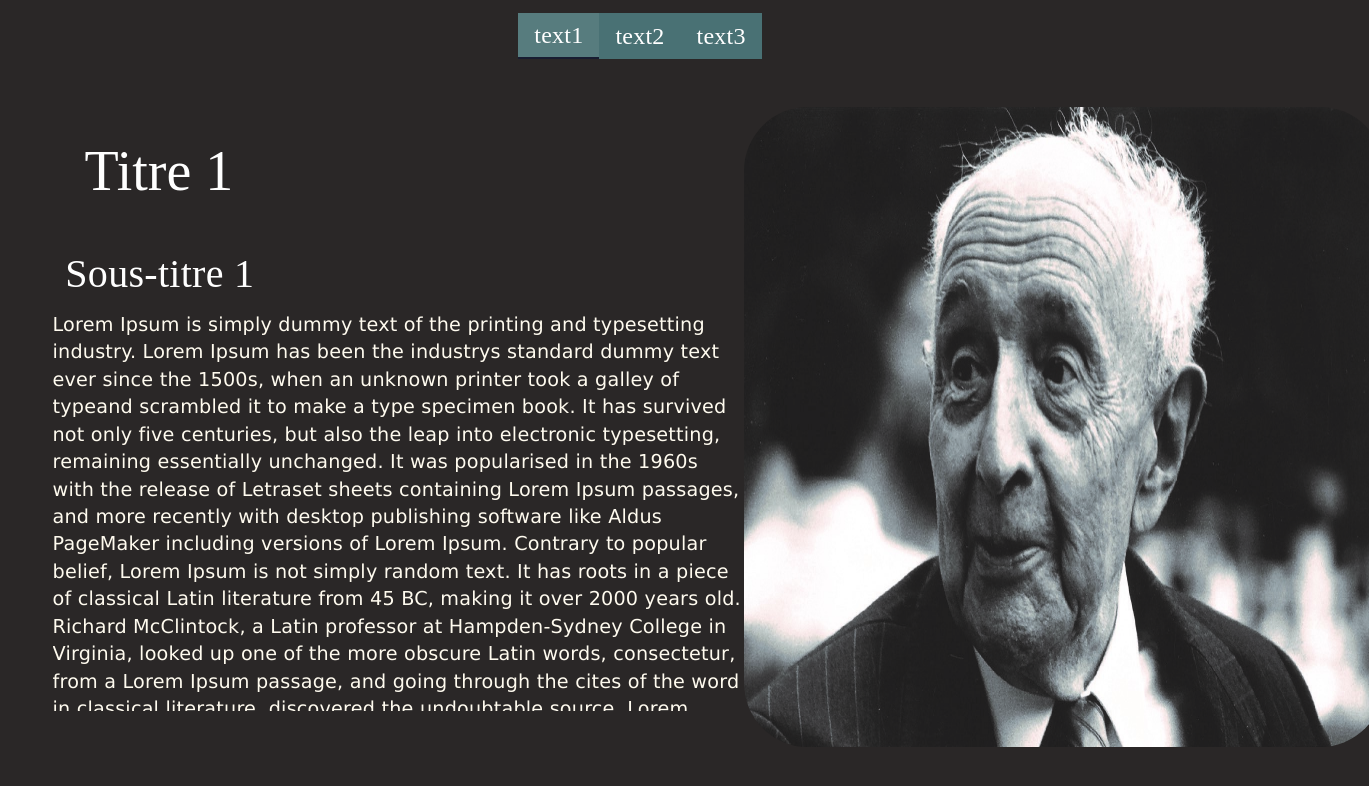
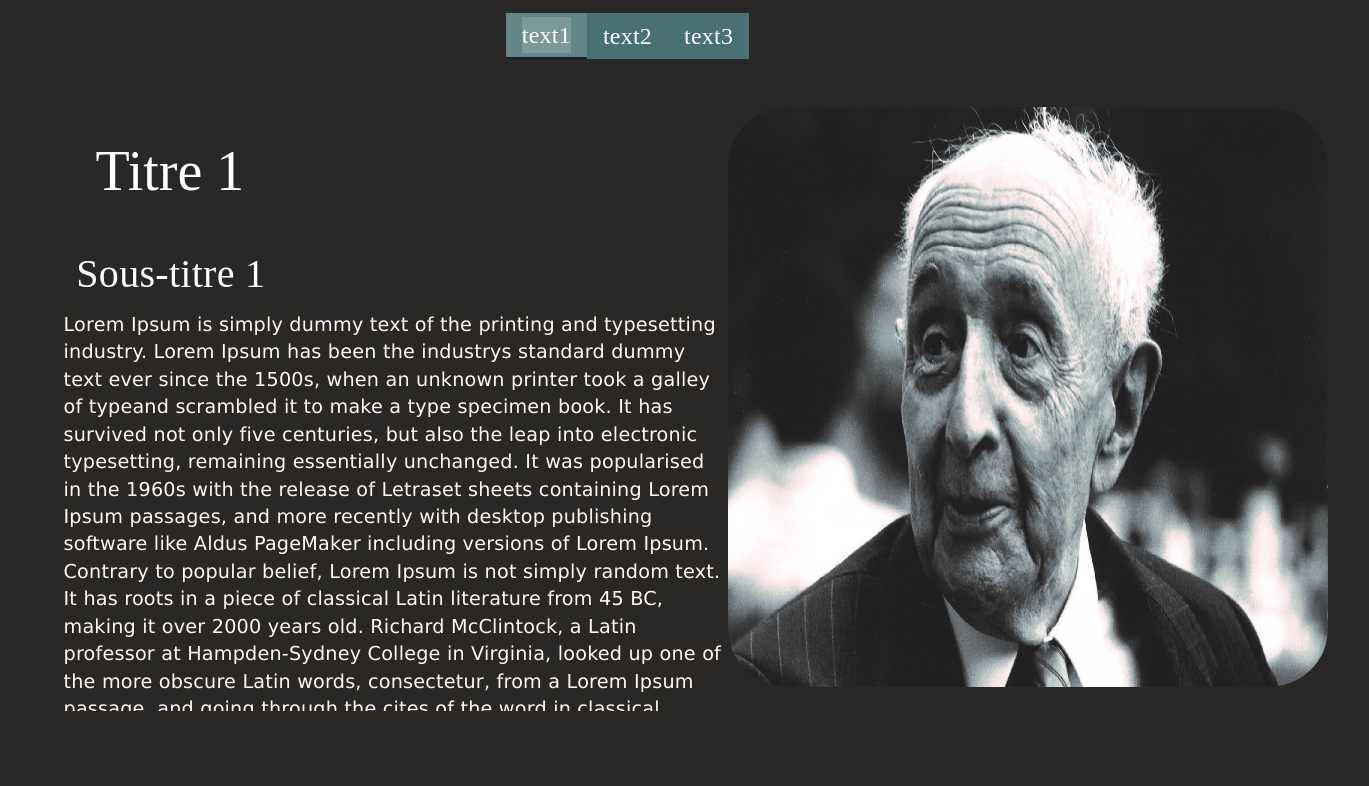
Before and after one commit to TSB04/sally, a Next.js app in the folder app/: page / in a window 1280 px wide. Shown: the top 786 px of the page, 1369 px wide, since content can reach past the window. Built offline with nearby package versions, Linux system fonts and the light colour scheme.

Commit message:
styles rearrange

```diff
--- a/app/pages/index.tsx
+++ b/app/pages/index.tsx
@@ -8,7 +8,9 @@ import Image3 from '../public/image3.jpeg'
 import Theme from '../theme/Theme'
 
 const myStyle = {
-	padding: "1% 0",
+	padding: "1%",
+	backgroundColor: "transparent !important",
+	width: "98%",
 	nav: {
 		display: "flex",
 		flexDirection: "row",
@@ -36,8 +38,8 @@ const myStyle = {
 	},
 	image:{
 		borderRadius: "10%",
-		width: "80vh",
-		height: "80vh",
+		width: 600,
+		height: 580,
 	}
 }
 
@@ -47,7 +49,7 @@ export default function Home() {
   return (
 	<>
 		<Head>
-			<title>titre</title>
+			<title>Présentation</title>
 		</Head>
 		<Grid container justifyContent="center" alignItems="center" sx={myStyle} rowGap={6}>
 			<List sx={myStyle.nav}>
--- a/app/styles/globals.css
+++ b/app/styles/globals.css
@@ -2,9 +2,10 @@ html,
 body {
   padding: 0;
   margin: 0;
+  width: "100%";
   font-family: -apple-system, BlinkMacSystemFont, Segoe UI, Roboto, Oxygen,
     Ubuntu, Cantarell, Fira Sans, Droid Sans, Helvetica Neue, sans-serif;
-  background-color: #2A2727;
+  background: #2A2727;
   scrollbar-gutter: stable both-edges;
 }
 
@@ -17,6 +18,7 @@ a {
 * {
   color: white;
   box-sizing: border-box;
+  background: inherit;
 }
 
 
```
